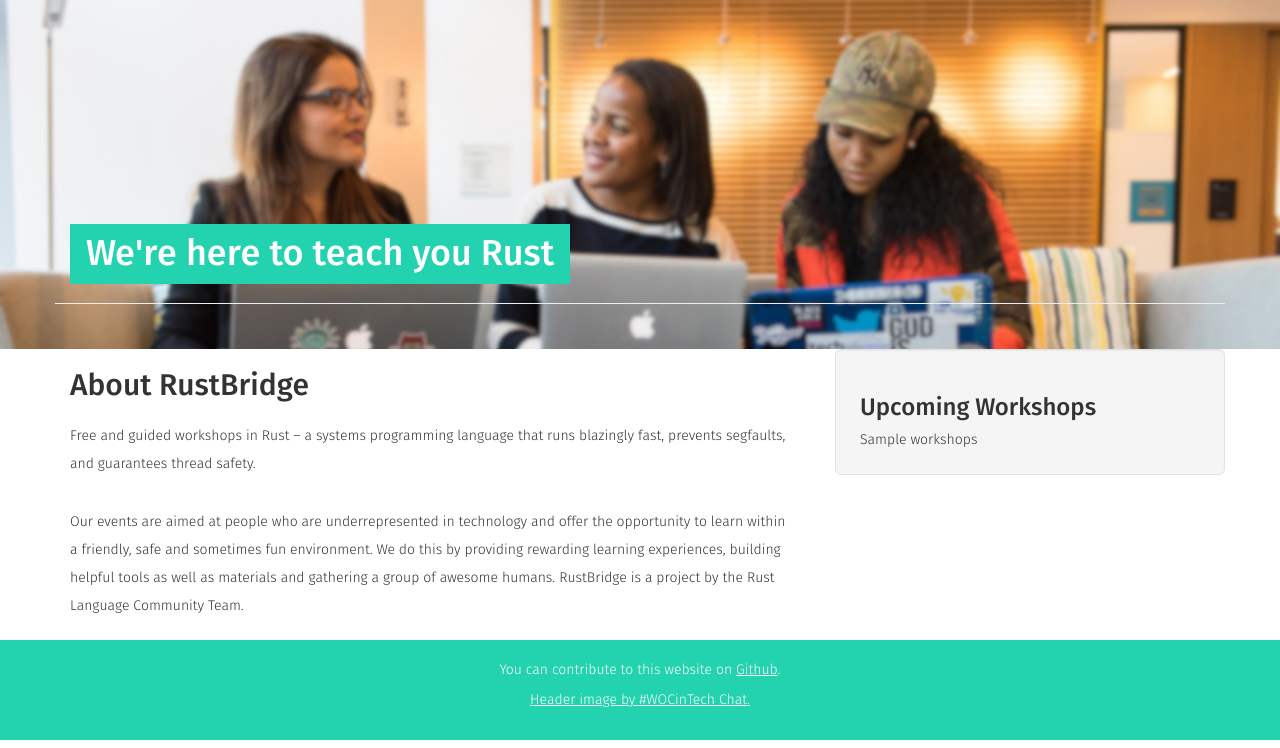
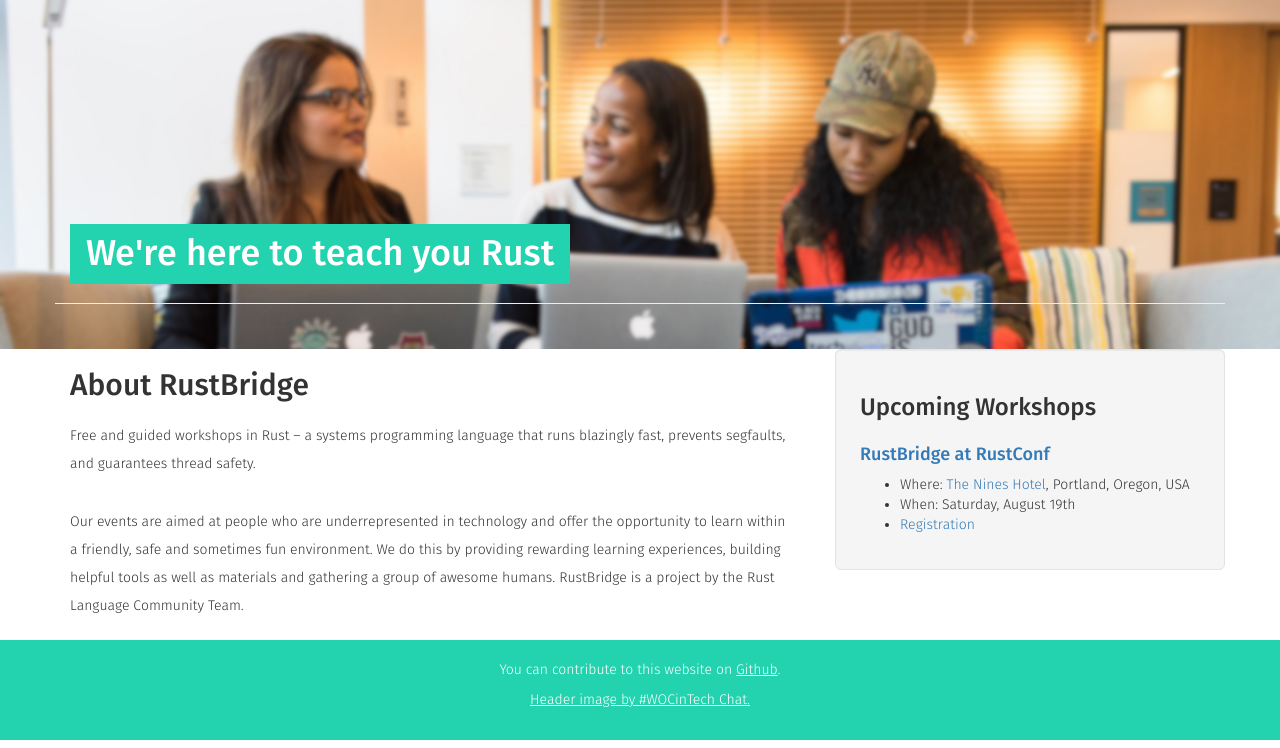
Before and after one commit to rustbridge/website, a Node project: template templates/index.mustache in a window 1280 px wide. Shown: the part 52-800 px from the top of the page. Run offline with Node 20 templates, Linux system fonts and the light colour scheme; the template is opened without the code that fills it: most values are stand-ins (such as "Sample title", 1, 10 or a date in 2020); some libraries are stand-ins or nearby versions.

Commit message:
feat(content): add workshop content, styles, markup

```diff
--- a/data/data.json
+++ b/data/data.json
@@ -1,4 +1,3 @@
 {
-  "workshops": "workshops text",
   "repoURL": "https://github.com/ashleygwilliams/rustbridge-www"
 }
--- a/package.json
+++ b/package.json
@@ -6,8 +6,8 @@
   "scripts": {
     "start": "npm run build && live-server ./",
     "build": "npm run build:markdown && npm run build:html",
-    "build:html": "mustache -p ./templates/partials/nav.mustache -p ./templates/partials/header.mustache -p ./templates/partials/about.mustache -p ./templates/partials/footer.mustache -p ./templates/partials/scripts.mustache ./data/data.json ./templates/index.mustache > ./index.html",
-    "build:markdown": "./build/markdown.js ./data/content/about.md > ./templates/partials/about.mustache"
+    "build:html": "mustache -p ./templates/partials/nav.mustache -p ./templates/partials/header.mustache -p ./templates/partials/about.mustache -p ./templates/partials/workshops.mustache -p ./templates/partials/footer.mustache -p ./templates/partials/scripts.mustache ./data/data.json ./templates/index.mustache > ./index.html",
+    "build:markdown": "./build/markdown.js ./data/content/about.md > ./templates/partials/about.mustache && ./build/markdown.js ./data/content/workshops.md > ./templates/partials/workshops.mustache"
   },
   "repository": {
     "type": "git",
--- a/public/styles/custom.css
+++ b/public/styles/custom.css
@@ -41,6 +41,10 @@
   padding: 10px 25px 10px 0;
 }
 
+#workshops h3 {
+  margin-bottom: 25px;
+}
+
 .background {
   background-image: url(../img/wocintech.jpg);
   background-size: cover;
--- a/templates/index.mustache
+++ b/templates/index.mustache
@@ -14,9 +14,9 @@
           <h2>About RustBridge</h2>
           {{> about }}
         </div>
-        <div class="col-md-4 well well-lg">
+        <div class="col-md-4 well well-lg" id="workshops">
           <h3>Upcoming Workshops</h3>
-          {{ workshops }}
+          {{> workshops }}
         </div>
       </div>
     </div>
--- /dev/null
+++ b/templates/partials/workshops.mustache
@@ -0,0 +1,6 @@
+<h4><a href="http://rustconf.com/training.html">RustBridge at RustConf</a></h4>
+<ul>
+<li>Where: <a href="https://www.thenines.com/">The Nines Hotel</a>, Portland, Oregon, USA</li>
+<li>When: Saturday, August 19th</li>
+<li><a href="http://rustconf.com/register.html">Registration</a></li>
+</ul>
```
Also changed, not shown: data/content/workshops.md (added, +9 -0 lines).
